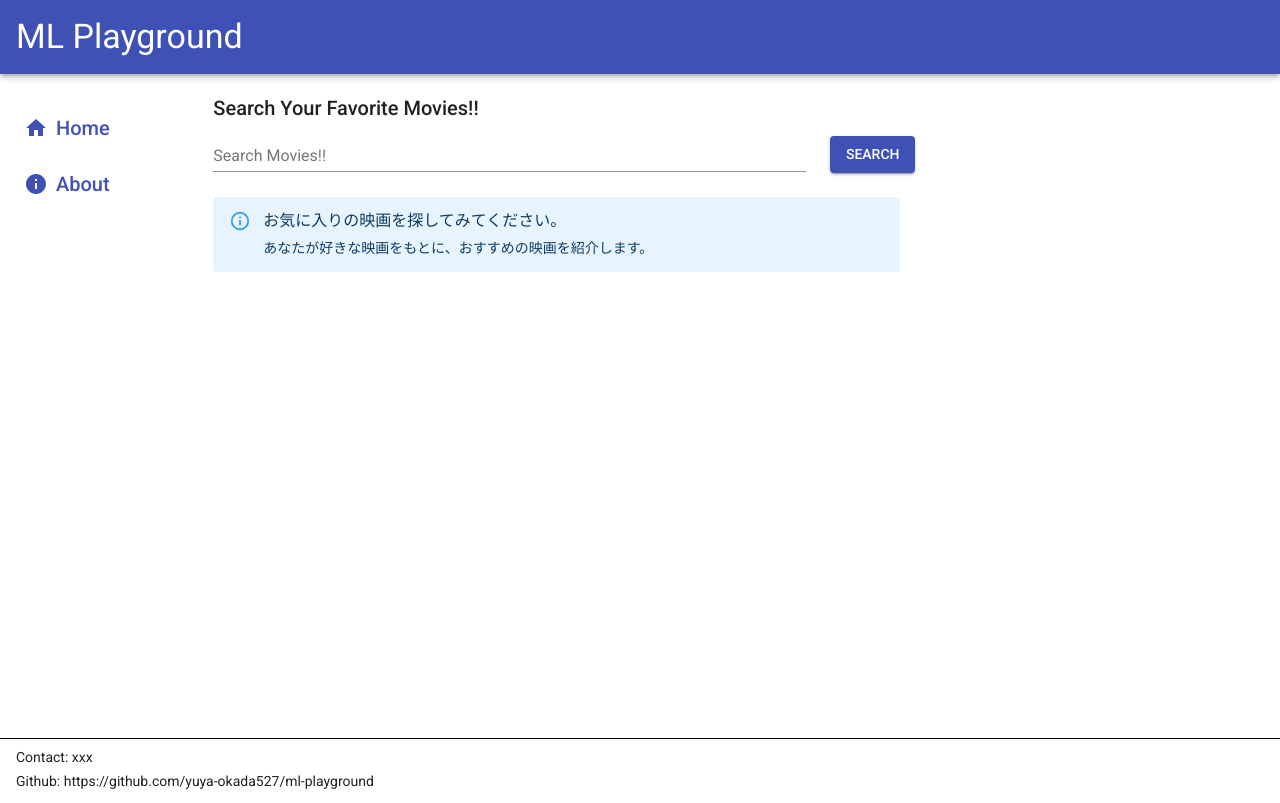
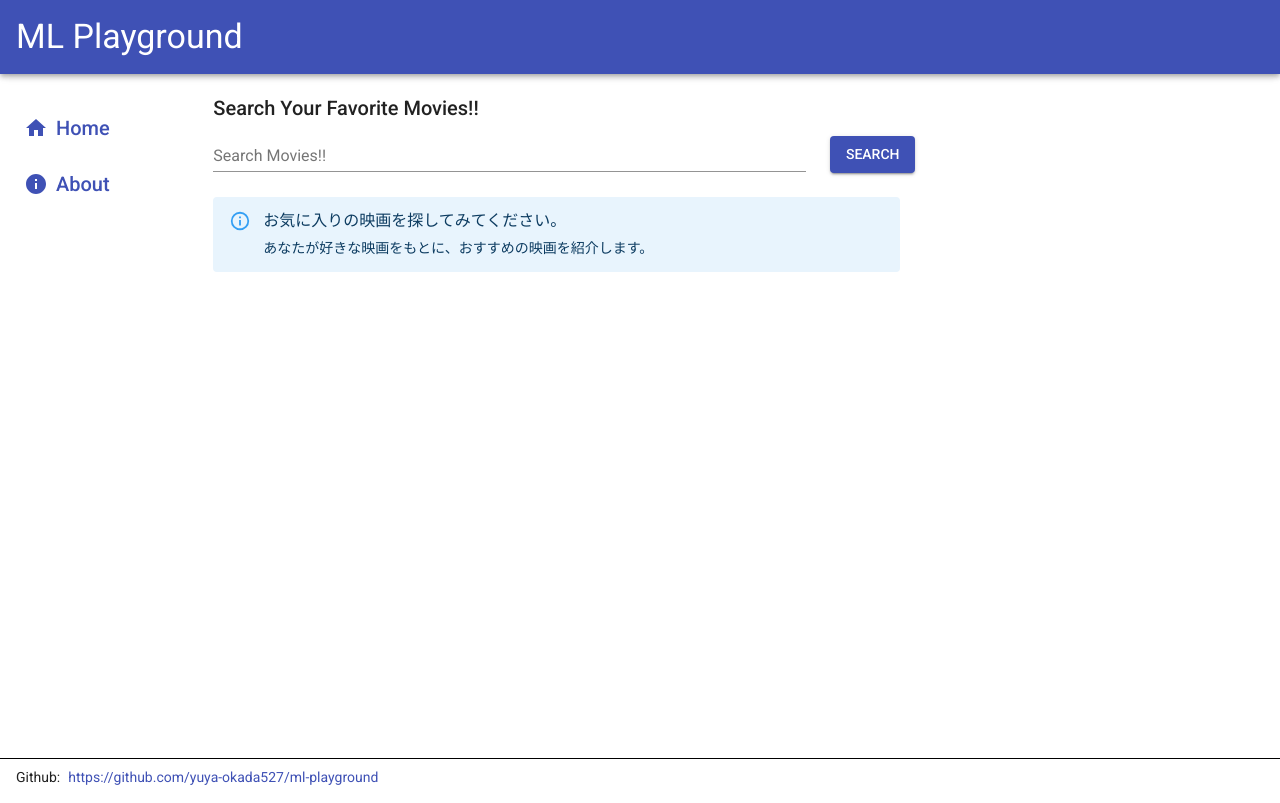
Before and after one commit to yuya-okada527/ml-playground-fe, a Next.js app: page / in a window 1280 px wide. Built offline with nearby package versions, Linux system fonts and the light colour scheme; no server answers.

Commit message:
delete mail address info

```diff
--- a/src/components/Footer.tsx
+++ b/src/components/Footer.tsx
@@ -2,19 +2,19 @@ import {
   createStyles,
   List,
   ListItem,
+  Link as MaterialLink,
   makeStyles,
   Theme,
 } from "@material-ui/core";
 import React from "react";
 
-const MAIL_ADDRESS = "xxx";
 const GITHUB_URL = "https://github.com/yuya-okada527/ml-playground";
 
 const useStyles = makeStyles((theme: Theme) =>
   createStyles({
     footer: {
       width: "100%",
-      height: "65px",
+      height: "25px",
       borderTop: "1px solid black",
       marginTop: theme.spacing(2),
     },
@@ -24,6 +24,9 @@ const useStyles = makeStyles((theme: Theme) =>
     footerListItem: {
       paddingTop: theme.spacing(0.5),
       paddingBottom: theme.spacing(0),
+    },
+    githubUrl: {
+      paddingLeft: theme.spacing(1),
     },
   })
 );
@@ -37,10 +40,10 @@ const Footer: React.FC = () => {
     <footer className={classes.footer}>
       <List className={classes.footerList}>
         <ListItem className={classes.footerListItem}>
-          Contact: {MAIL_ADDRESS}
-        </ListItem>
-        <ListItem className={classes.footerListItem}>
-          Github: {GITHUB_URL}
+          Github:
+          <MaterialLink href={GITHUB_URL} className={classes.githubUrl}>
+            {GITHUB_URL}
+          </MaterialLink>
         </ListItem>
       </List>
     </footer>
--- a/src/components/SideBar.tsx
+++ b/src/components/SideBar.tsx
@@ -15,7 +15,7 @@ import React from "react";
 const useStyles = makeStyles((theme: Theme) =>
   createStyles({
     root: {
-      height: "calc(100vh - 170px)",
+      height: "calc(100vh - 150px)",
     },
     sideBarItem: {
       color: theme.palette.primary.main,
```
Also changed, not shown: 1 other file (tests, documents, lock files or other folders).
